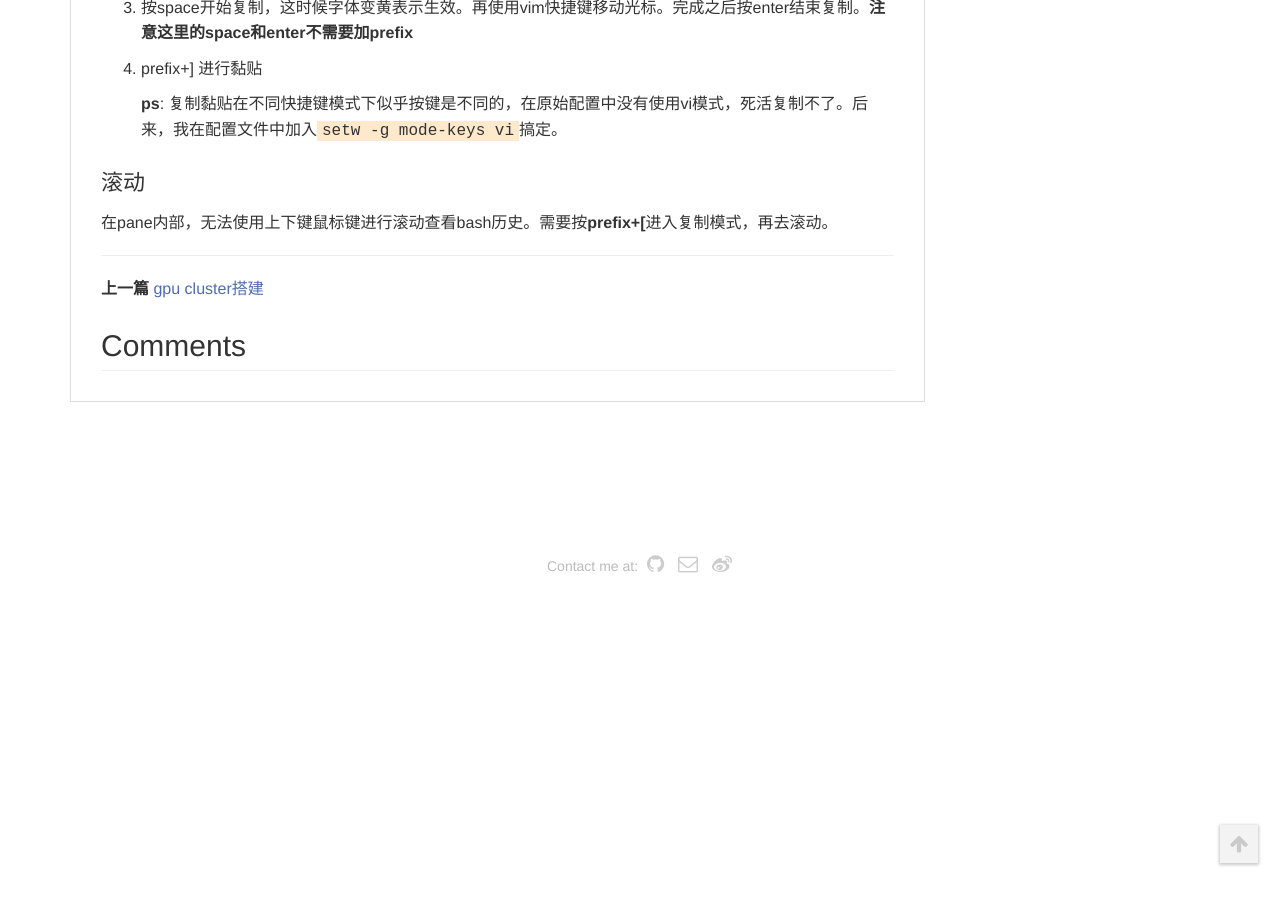
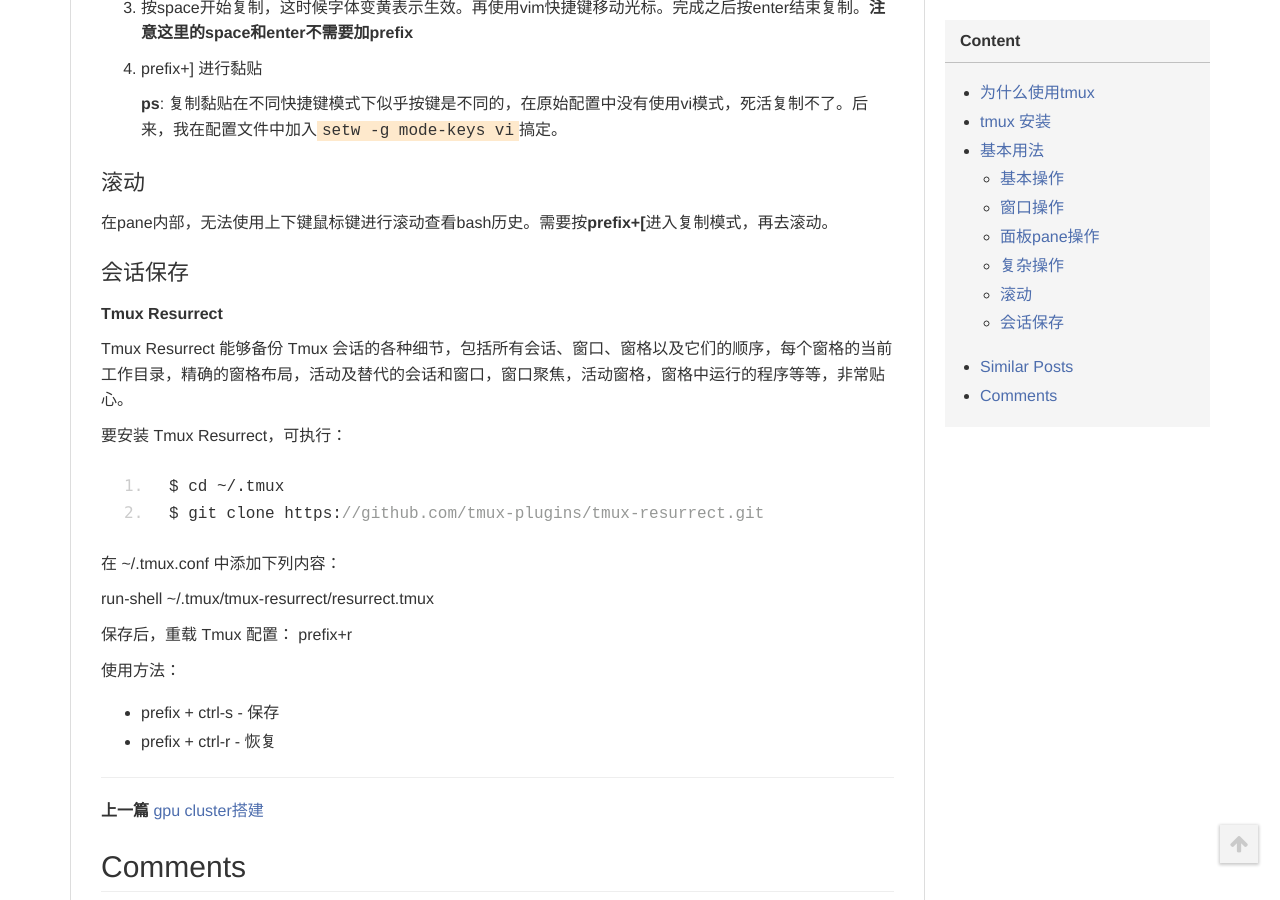
Before and after one commit to vsooda/vsooda.github.io, a Jekyll site: the page built from _posts/2016-09-28-tmux.markdown, in a window 1280 px wide and 900 px high, scrolled down 3557 px. Built offline with Jekyll 4.4.1, drawn with Linux system fonts in a browser that asks for light colours; comment, search, counter and statistics services are not loaded; before the commit the page ends 4149 px from its top, so only the background shows below that.

Commit message:
tmux save and restore

````diff
--- a/_posts/2016-09-28-tmux.markdown
+++ b/_posts/2016-09-28-tmux.markdown
@@ -144,3 +144,27 @@
 #### 滚动
 
 在pane内部，无法使用上下键鼠标键进行滚动查看bash历史。需要按**prefix+[**进入复制模式，再去滚动。
+
+#### 会话保存
+
+**Tmux Resurrect**
+
+Tmux Resurrect 能够备份 Tmux 会话的各种细节，包括所有会话、窗口、窗格以及它们的顺序，每个窗格的当前工作目录，精确的窗格布局，活动及替代的会话和窗口，窗口聚焦，活动窗格，窗格中运行的程序等等，非常贴心。
+
+要安装 Tmux Resurrect，可执行：
+
+```
+$ cd ~/.tmux
+$ git clone https://github.com/tmux-plugins/tmux-resurrect.git
+```
+
+在 ~/.tmux.conf 中添加下列内容：
+
+run-shell ~/.tmux/tmux-resurrect/resurrect.tmux
+
+保存后，重载 Tmux 配置： prefix+r
+
+使用方法：
+
+* prefix + ctrl-s - 保存
+* prefix + ctrl-r - 恢复
````
